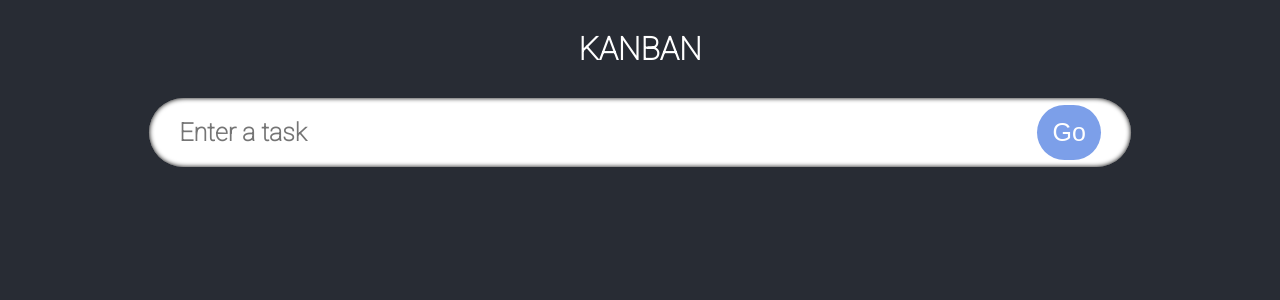
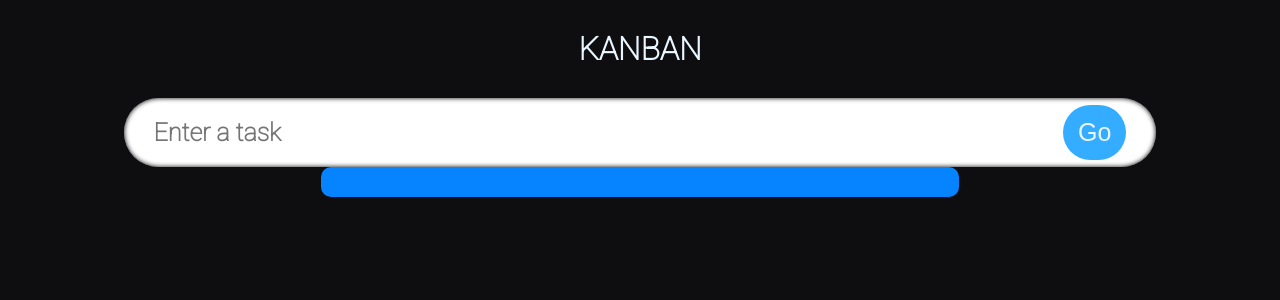
Before and after one commit to nevarwin/React-Typescript, a React (Create React App) app in the folder React-Typescript/: page / in a window 1280 px wide. Shown: the top 300 px of the page. Built offline with nearby package versions, Linux system fonts and the light colour scheme.

Commit message:
edited styling

```diff
--- a/React-Typescript/src/App.css
+++ b/React-Typescript/src/App.css
@@ -7,7 +7,7 @@
   text-align: center;
   flex-direction: column;
   align-items: center;
-  background-color: #282c34;
+  background-color: #0e0e11;
   font-size: calc(10px + 2vmin);
   color: white;
   font-family: "Roboto", sans-serif;
@@ -18,7 +18,7 @@
   text-transform: uppercase;
   font-size: 2rem;
   margin: 30px 0;
-  color: white;
+  color: #eaf6ff;
   z-index: 1;
   text-align: center;
 }
--- a/React-Typescript/src/components/styles.css
+++ b/React-Typescript/src/components/styles.css
@@ -1,6 +1,6 @@
 .input {
   display: flex;
-  width: 90%;
+  width: 95%;
   position: relative;
   justify-content: center;
   align-items: center;
@@ -17,7 +17,7 @@
 }
 
 .Input__box:focus {
-  box-shadow: 0 0 10px 1000px #7da57d;
+  box-shadow: 0 0 10px 1000px #0035a9;
   outline: none;
 }
 
@@ -31,10 +31,10 @@
   right: 10%;
   padding: 10px 15px;
   height: 80%;
-  background-color: rgb(124, 159, 233);
+  background-color: #34acff;
   border-radius: 50px;
   border: none;
-  color: white;
+  color: #eaf6ff;
   font-size: 25px;
   transition: 0.3s;
   cursor: pointer;
@@ -46,27 +46,42 @@
 }
 
 .Submit__button:active {
-  background-color: rgb(124, 159, 233);
+  background-color: #34acff;
   transform: scale(0.9);
+}
+
+.container {
+  display: flex;
+  width: 95%;
+  margin-top: 10px;
+  justify-content: space-between;
+  align-items: flex-start;
+}
+
+.todos_heading {
+  font-size: 30px;
+  font-weight: bold;
+  color: #eaf6ff;
 }
 
 .todos {
   z-index: 1;
   display: flex;
-  justify-content: space-evenly;
-  width: 90%;
-  flex-wrap: wrap;
+  width: 47.5%;
+  flex-direction: column;
+  padding: 15px;
+  border-radius: 10px;
+  background-color: #0683ff;
 }
 
 .todos_single {
   display: flex;
   align-items: center;
-  width: 29.5%;
   border-radius: 10px;
   padding: 20px;
   margin-top: 15px;
-  background-color: rgb(58, 141, 113);
-  color: black;
+  background-color: #addeff;
+  color: #0035a9;
 }
 
 .todos_single_text {
@@ -91,9 +106,13 @@
   cursor: pointer;
 }
 
-@media (max-width: 1200px) {
-  .todos_single {
-    width: 40%;
+.remove {
+  background-color: #d85b63;
+}
+
+@media (max-width: 1100px) {
+  .todos {
+    width: 45%;
   }
 }
 
@@ -103,8 +122,11 @@
   }
   .todos {
     width: 95%;
+    margin-bottom: 10px;
   }
-  .todos_single {
-    width: 100%;
+
+  .container {
+    width: 95%;
+    flex-direction: column;
   }
 }
```
